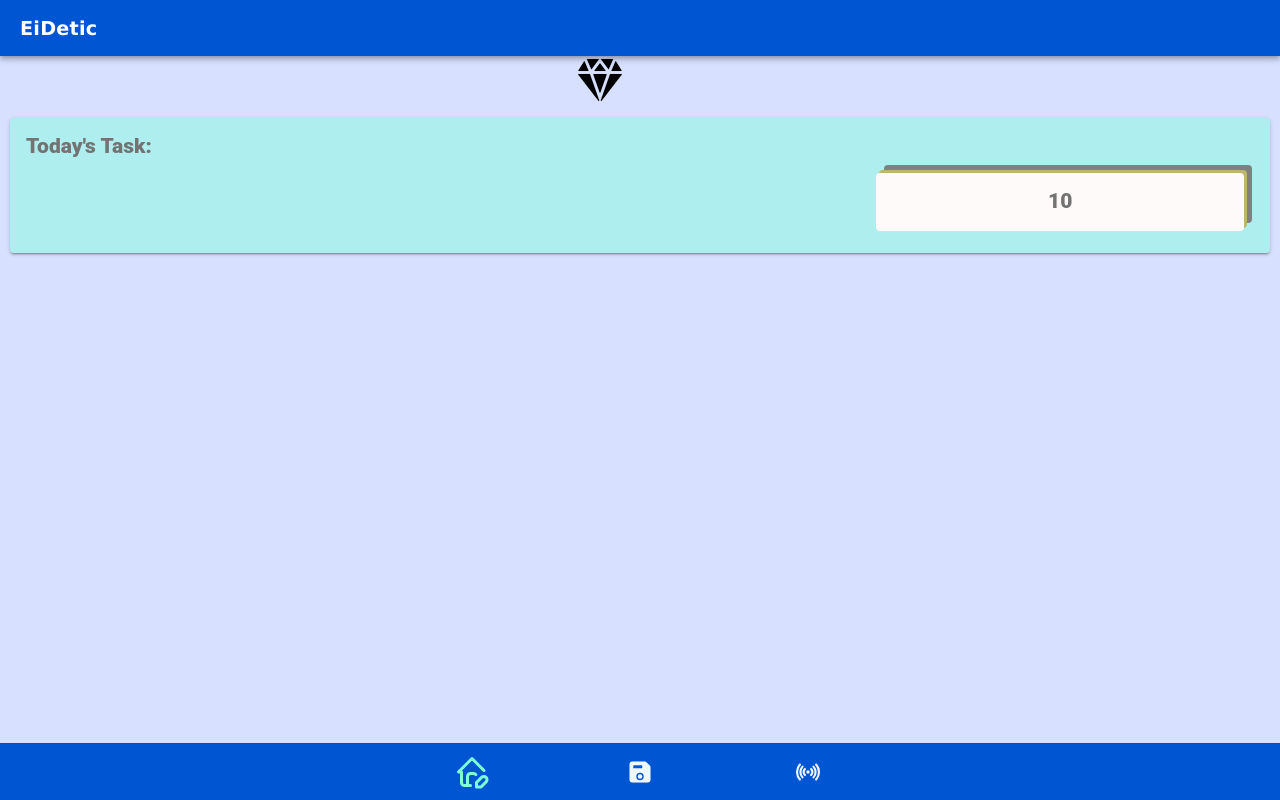
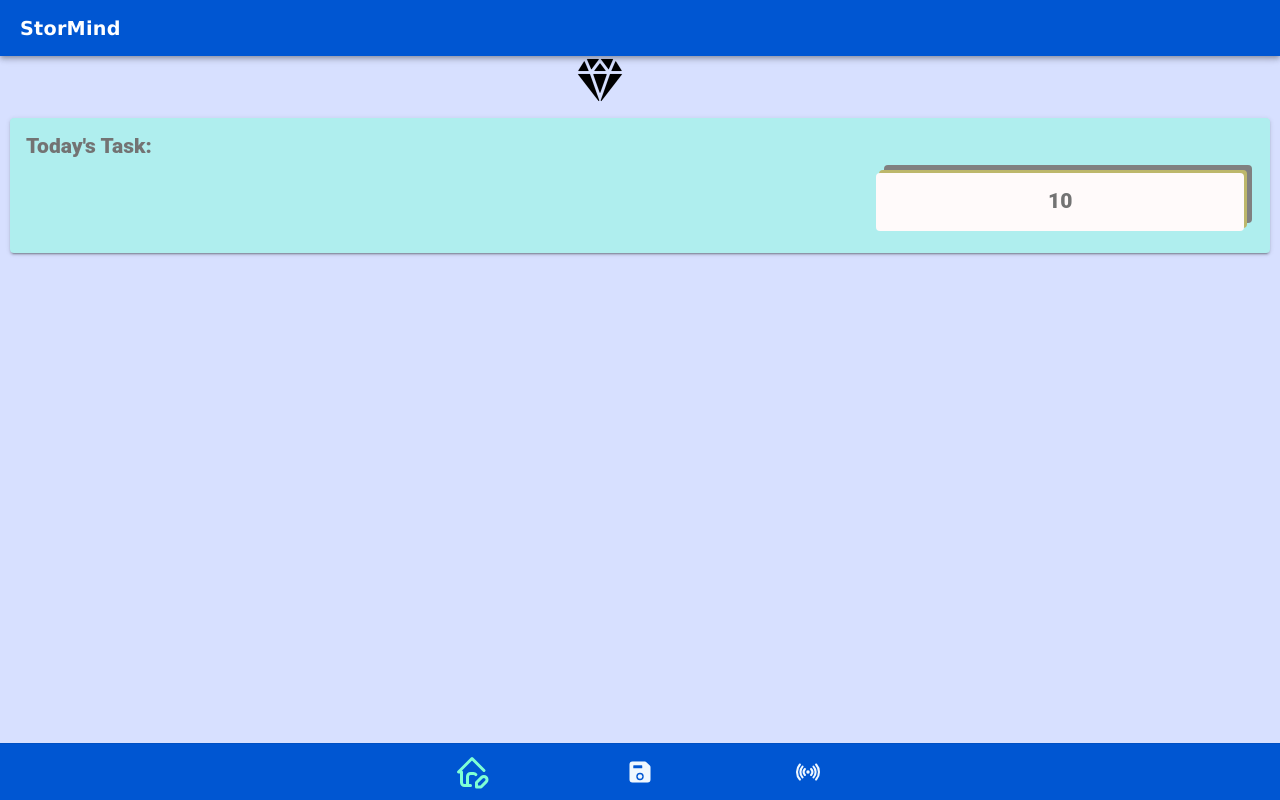
Before and after one commit to educational-technology-collective/Ambient_Learning, a React (Vite) app: page /home in a window 1280 px wide. Built offline with nearby package versions, Linux system fonts and the light colour scheme.

Commit message:
Rename App

```diff
--- a/src/pages/Home.tsx
+++ b/src/pages/Home.tsx
@@ -40,7 +40,7 @@ const Home: React.FC<{ finished: number }> = ({ finished }) => {
     <IonPage>
       <IonHeader color="tertiary">
         <IonToolbar>
-          <IonTitle className="title">EiDetic</IonTitle>
+          <IonTitle className="title">StorMind</IonTitle>
         </IonToolbar>
       </IonHeader>
       <IonContent scrollY={false} className="home-content">
```
